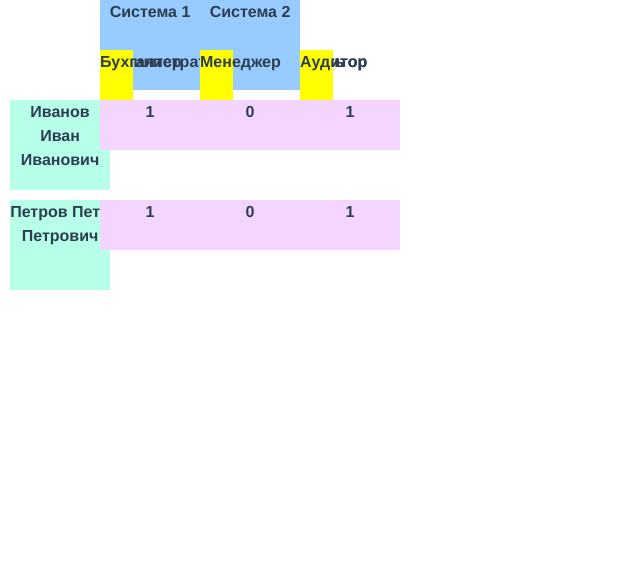
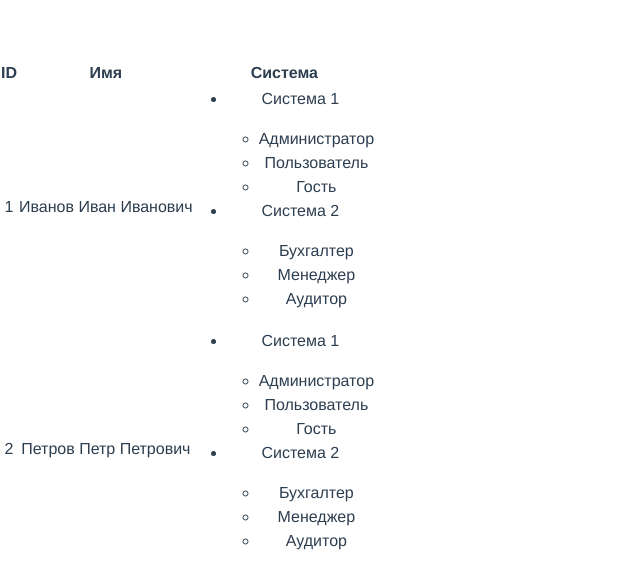
Before and after one commit to skitale-design/dynamic-table, a Vue app: page / in a window 1280 px wide. Shown: the top 588 px of the page, without its empty margins (0-640 px from the left). Built offline with nearby package versions, Linux system fonts and the light colour scheme.

Commit message:
GPT - попробовал генерировать код через OpenAI

```diff
--- a/src/App.vue
+++ b/src/App.vue
@@ -1,24 +1,11 @@
 <template>
   <div>
-    <div v-for="u in users.jsondata" :key="u.id">
-      <OnlyDivs :msg="u.name" :top=u.id*100 color="#B7FFE9"/>
-      <div v-for="s in u.system " :key="s.id">
-        <OnlyDivs :msg="s.name" :top="0" :left="s.id*100" color="#98cbff"/>
-        <div v-for="r in s.role " :key="r.id">
-          <OnlyDivs :msg="r.name" :top="50" :left="r.id*100" :height="50" color="yellow"  width=33 />
-          <OnlyDivs :msg="r.value" :top="u.id*100" :left="r.id*100" :height="50" color="#F3D5FF" />
-        </div>
-      </div>
-    </div>
+    <TheGpt/>
   </div>
 </template>
 
 <script setup>
-  import users from "./data/users.json";
-  import OnlyDivs from "./components/OnlyDivs/OnlyDivs.vue";
-  // function ObjectToColor(obj){
-  //     return `rgb(${obj.r},${obj.g},${obj.b})` //todo есть специальный метод для вывода в формате RGB?
-  // }
+  import TheGpt from "./components/Gpt/TheGpt.vue";
 </script>
 
 <style>
--- /dev/null
+++ b/src/components/Gpt/TheGpt.vue
@@ -0,0 +1,90 @@
+<template>
+  <div>
+    <table>
+      <thead>
+        <tr>
+          <th>ID</th>
+          <th>Имя</th>
+          <th>Система</th>
+        </tr>
+      </thead>
+      <tbody>
+        <tr v-for="item in jsondata" :key="item.id">
+          <td>{{ item.id }}</td>
+          <td>{{ item.name }}</td>
+          <td>
+            <ul>
+              <li v-for="system in item.system" :key="system.id">
+                <p>{{ system.name }}</p>
+                <ul>
+                  <li v-for="role in system.role" :key="role.id">
+                    {{ role.name }}
+                  </li>
+                </ul>
+              </li>
+            </ul>
+          </td>
+        </tr>
+      </tbody>
+    </table>
+  </div>
+</template>
+
+<script>
+export default {
+  data() {
+    return {
+      jsondata: [
+        {
+          id: 1,
+          name: "Иванов Иван Иванович",
+          system: [
+            {
+              id: 1,
+              name: "Система 1",
+              role: [
+                { id: 1, name: "Администратор", value: 1 },
+                { id: 2, name: "Пользователь", value: 0 },
+                { id: 3, name: "Гость", value: 0 },
+              ],
+            },
+            {
+              id: 2,
+              name: "Система 2",
+              role: [
+                { id: 1, name: "Бухгалтер", value: 1 },
+                { id: 2, name: "Менеджер", value: 0 },
+                { id: 3, name: "Аудитор", value: 1 },
+              ],
+            },
+          ],
+        },
+        {
+          id: 2,
+          name: "Петров Петр Петрович",
+          system: [
+            {
+              id: 1,
+              name: "Система 1",
+              role: [
+                { id: 1, name: "Администратор", value: 1 },
+                { id: 2, name: "Пользователь", value: 0 },
+                { id: 3, name: "Гость", value: 0 },
+              ],
+            },
+            {
+              id: 2,
+              name: "Система 2",
+              role: [
+                { id: 1, name: "Бухгалтер", value: 1 },
+                { id: 2, name: "Менеджер", value: 0 },
+                { id: 3, name: "Аудитор", value: 1 },
+              ],
+            },
+          ],
+        },
+      ],
+    };
+  },
+};
+</script>
```
